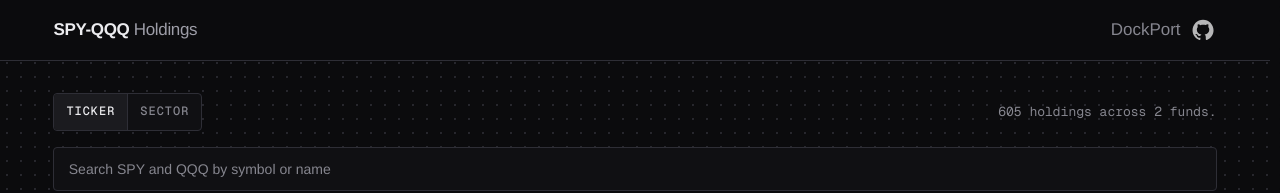
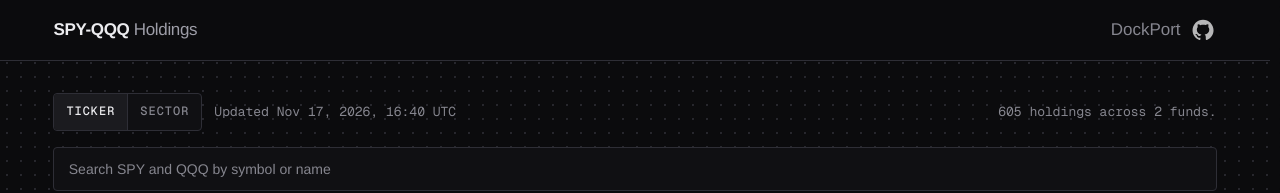
Before and after one commit to DOCKPORT/spy-qqq-holdings, a plain HTML site: page index.html in a window 1280 px wide. Shown: the top 193 px of the page. Drawn offline with nearby package versions, Linux system fonts and the light colour scheme; a web font is replaced by a local one.

Commit message:
add update date to UI

```diff
--- a/css/style.css
+++ b/css/style.css
@@ -98,6 +98,13 @@
   font-family: var(--font-mono);
   font-size: var(--text-xs);
   text-align: end;
+}
+
+.board-updated {
+  margin: 0;
+  color: var(--text-faint);
+  font-family: var(--font-mono);
+  font-size: var(--text-xs);
 }
 
 /* --- View toggle ---------------------------------------------------------- */
--- a/index.html
+++ b/index.html
@@ -84,6 +84,7 @@
               Sector
             </button>
           </div>
+          <p class="board-updated" id="holdings-updated">Updated &mdash;</p>
           <p
             class="board-status"
             id="holdings-status"
--- a/js/data.js
+++ b/js/data.js
@@ -15,6 +15,7 @@
  * @property {string} name - The fund name.
  * @property {string} holdingsAsOf - The date of the holdings file.
  * @property {string} source - "issuer" or "sec_nport".
+ * @property {string} generatedAt - When the script wrote the file.
  * @property {string} pageUrl - The TickerInside page.
  * @property {string} cite - The credit line.
  * @property {Holding[]} holdings - The holding rows.
@@ -33,6 +34,7 @@
  * @property {string} name - The fund name.
  * @property {string} holdingsAsOf - The date of the holdings file.
  * @property {string} source - "issuer" or "sec_nport".
+ * @property {string} generatedAt - When the script wrote the file.
  * @property {number | null} sectorCoveragePct - The share of the fund with a sector.
  * @property {number | null} noSectorPct - The share with no sector.
  * @property {number | null} weightSumPct - The sum of the sector weights.
@@ -159,6 +161,8 @@
       holdingsAsOf:
         typeof raw.holdingsAsOf === "string" ? raw.holdingsAsOf : "",
       source: typeof raw.source === "string" ? raw.source : "",
+      generatedAt:
+        typeof raw.generatedAt === "string" ? raw.generatedAt : "",
       pageUrl: typeof raw.pageUrl === "string" ? raw.pageUrl : "",
       cite: typeof raw.cite === "string" ? raw.cite : "",
       holdings,
@@ -196,6 +200,8 @@
       holdingsAsOf:
         typeof raw.holdingsAsOf === "string" ? raw.holdingsAsOf : "",
       source: typeof raw.source === "string" ? raw.source : "",
+      generatedAt:
+        typeof raw.generatedAt === "string" ? raw.generatedAt : "",
       sectorCoveragePct:
         typeof raw.sectorCoveragePct === "number"
           ? raw.sectorCoveragePct
--- a/js/main.js
+++ b/js/main.js
@@ -137,6 +137,30 @@
     }
   };
 
+  const UPDATED_FORMAT = new Intl.DateTimeFormat("en-US", {
+    month: "short",
+    day: "numeric",
+    year: "numeric",
+    hour: "2-digit",
+    minute: "2-digit",
+    hour12: false,
+    timeZone: "UTC",
+    timeZoneName: "short",
+  });
+
+  /**
+   * Format an ISO timestamp without a time shift.
+   * @param {string} value - The ISO timestamp.
+   * @returns {string} The display date and time.
+   */
+  const formatUpdated = (value) => {
+    const date = new Date(value);
+    if (Number.isNaN(date.getTime())) {
+      return value;
+    }
+    return UPDATED_FORMAT.format(date);
+  };
+
   /**
    * Load the data and start the page.
    * @returns {Promise<void>} A promise that settles after the first draw.
@@ -169,6 +193,7 @@
     const refs = panelRefs();
     const input = requireInput("holdings-search");
     const status = requireElement("holdings-status");
+    const updatedSlot = requireElement("holdings-updated");
 
     const [stockResults, sectorResults] = await Promise.all([
       Promise.allSettled(stockConfigs.map((config) => loadFund(config))),
@@ -206,6 +231,18 @@
 
     fillMaps(stockConfigs, stockResults, stockFunds, stockFailures);
     fillMaps(sectorConfigs, sectorResults, sectorFunds, sectorFailures);
+
+    const generatedTimes = [
+      ...[...stockFunds.values()].map((fund) => fund.generatedAt),
+      ...[...sectorFunds.values()].map((fund) => fund.generatedAt),
+    ].filter((value) => value !== "");
+    if (generatedTimes.length === 0) {
+      updatedSlot.textContent = "Updated \u2014";
+    } else {
+      generatedTimes.sort();
+      const newest = generatedTimes[generatedTimes.length - 1];
+      updatedSlot.textContent = `Updated ${formatUpdated(newest)}`;
+    }
 
     /**
      * Draw the panels for one view.
```
